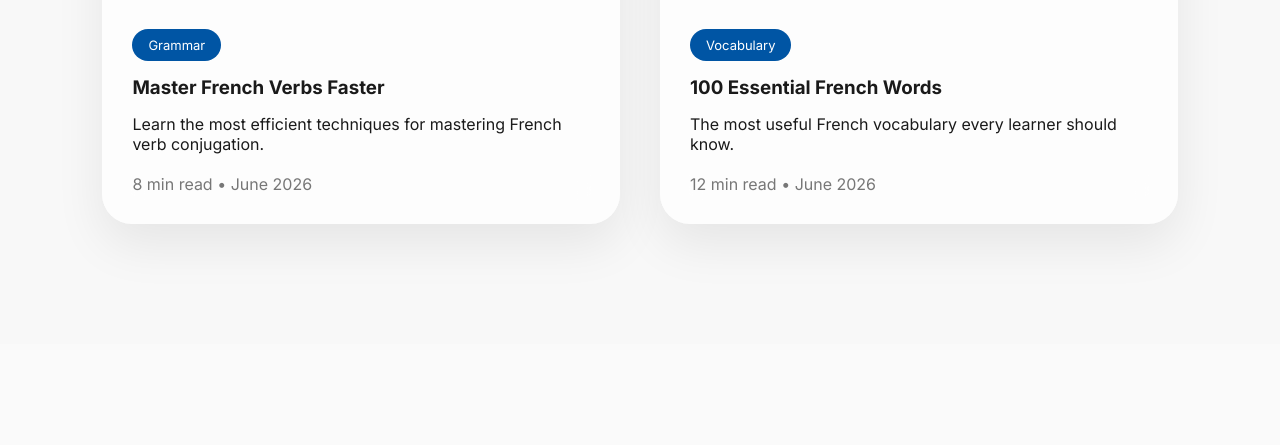
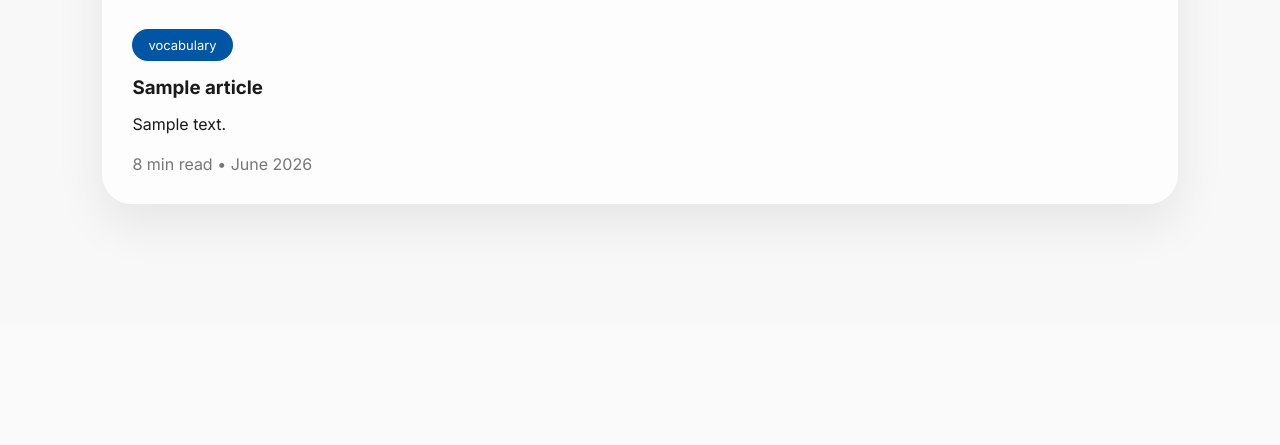
Before and after one commit to Bukulubenja/online, a Django app: page / in a window 1280 px wide. Shown: the part 2424-2869 px from the top of the page. Run offline with Django 5.2, Linux system fonts and the light colour scheme; tables that the repository leaves empty hold one stand-in row (values such as "Sample post"); grey boxes marked "Sample" are stand-in pictures.

Commit message:
the forth add

```diff
--- a/online/settings.py
+++ b/online/settings.py
@@ -122,4 +122,6 @@
 STATIC_URL = 'static/'
 
 STATICFILES_DIRS = [BASE_DIR / 'static',]
+MEDIA_ROOT = BASE_DIR / 'media'
+MEDIA_URL = '/media/'
 STATIC_ROOT = BASE_DIR / 'staticfiles'
--- a/online/urls.py
+++ b/online/urls.py
@@ -1,6 +1,8 @@
 
 from django.contrib import admin
 from django.urls import path,include
+from django.conf import settings
+from django.conf.urls.static import static
 
 urlpatterns = [
     path('admin/', admin.site.urls),
@@ -8,3 +10,5 @@
     path('user/', include('user.urls')),
 
 ]
+
+urlpatterns = urlpatterns + static(settings.MEDIA_URL, document_root=settings.MEDIA_ROOT)
--- a/static/css/base.css
+++ b/static/css/base.css
@@ -340,8 +340,12 @@
 }
 
 .article-image{
+
+    width:100%;
+    background-position:center;
+    background-size:cover;
+    border-radius:20px;
     height:260px;
-    background:url('https://images.unsplash.com/photo-1502602898657-3e91760cbb34?w=1200') center/cover;
 }
 
 .article-content{
--- a/templates/base.html
+++ b/templates/base.html
@@ -137,19 +137,20 @@
 </div>
 
 <div class="article-grid">
-
+{% for article in articles %}
 <div class="article-card">
 
-<div class="article-image"></div>
-
+<div class="article-image"
+     style="background-image:url('{% if article.image %}{{ article.image.url }}{% else %}https://images.unsplash.com/photo-1502602898657-3e91760cbb34?w=1200{% endif %}');">
+</div>
 <div class="article-content">
 
-<div class="tag">Grammar</div>
+<div class="tag">{{ article.category }}</div>
 
-<h3>Master French Verbs Faster</h3>
+<h3>{{ article.title }}</h3>
 
 <p>
-Learn the most efficient techniques for mastering French verb conjugation.
+{{ article.content|truncatewords:30 }}
 </p>
 
 <br>
@@ -161,28 +162,8 @@
 </div>
 
 </div>
+{% endfor %}
 
-<div class="article-card">
-
-<div class="article-image"></div>
-
-<div class="article-content">
-
-<div class="tag">Vocabulary</div>
-
-<h3>100 Essential French Words</h3>
-
-<p>
-The most useful French vocabulary every learner should know.
-</p>
-
-<br>
-
-<div class="meta">
-12 min read • June 2026
-</div>
-
-</div>
 
 </div>
 
--- a/web/models.py
+++ b/web/models.py
@@ -4,8 +4,17 @@
 
 
 class Article(models.Model):
+    CATEGORY_CHOICES = [
+        ('vocabulary', 'Vocabulary'),
+        ('grammar', 'Grammar'),
+        ('culture', 'Culture'),
+        ('travel', 'Travel'),
+        ('food', 'Food'),
+    ]
+
     title = models.CharField(max_length=200)
     content = models.TextField()
+    category = models.CharField(max_length=100, choices=CATEGORY_CHOICES)
     image = models.ImageField(upload_to='articles/')
     created_at = models.DateTimeField(auto_now_add=True)
     updated_at = models.DateTimeField(auto_now=True)
--- a/web/views.py
+++ b/web/views.py
@@ -1,8 +1,9 @@
 from django.shortcuts import render
-
+from. models import Article, Comment, Visitor
 # Create your views here.
 def home(request):
-    return render(request, 'base.html')
+    articles = Article.objects.all()
+    return render(request, 'base.html', {'articles': articles})
 
 def articles(request):
     return render(request, 'articles.html')
```
Also changed, not shown: media/articles/blog.jpg (added), web/migrations/0002_article_category.py (added), 2 other files.
